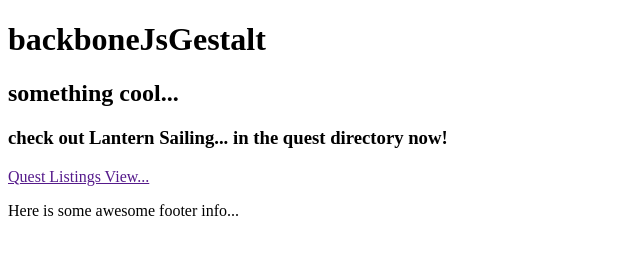
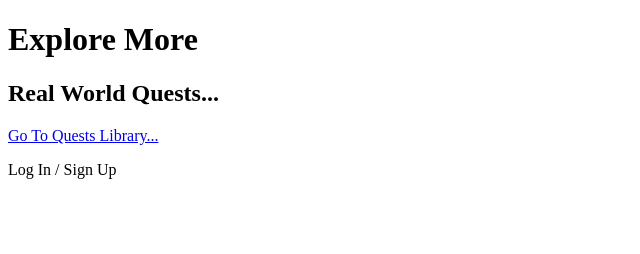
Before and after one commit to ryanpoplin/backboneJsGestalt, a plain HTML site: page app/index.html in a window 1280 px wide. Shown: the whole page, without its empty margins (0-640 px from the left). Drawn offline with Linux system fonts and the light colour scheme.

Commit message:
Updates...

```diff
--- a/app/backbone.testing.js
+++ b/app/backbone.testing.js
@@ -1,6 +1,7 @@
 'use strict';
+
 (function($){
-	// A BackboneJs Router...
+
 	var BackboneJsRouter = Backbone.Router.extend({
 		routes: {
 			// If logged out or needs to sign up; this route...
@@ -10,62 +11,104 @@
 			'quest-display/:quest': 'questDisplayRoute'
 		},
 		initialize: function() {
-			console.log('BackboneJsRouter init...');
 		},
 		defaultLandingIndexRoute: function() {
-			var backboneJsIndexView = new BackboneJsIndexView;
-			backboneJsIndexView.render();
+			var indexBackboneJsView = new IndexBackboneJsView({});
+			indexBackboneJsView.render();
+		},
+		questListingsRoute: function() {
+			var questListingsBackboneJsView = new questListingsBackboneJsView({});
+			questListingsBackboneJsView.render();
 		}
 	});
-	// A BackboneJs Model...
-	var BackboneJsModel = Backbone.Model.extend({
+
+	var IndexBackboneJsModel = Backbone.Model.extend({
 		defaults: {
-			title: 'Park Hop',
-			age: 24
+			indexPrimaryHeading: 'Explore More',
+			indexSubPrimaryHeading: 'Real World Quests...',
+			indexQuestListingsBtn: 'Go To Quests Library...',
 			// {} or [] for 'skill' data?...
 		},
 		initialize: function() {
-			console.log('BackboneJsModel init...');
 		}
 	});
-	var backboneJsModel = new BackboneJsModel({
-		title: 'Lantern Sailing...'
-	});
-	// Another BackboneJs Model...
-	var TestBackboneJsModel = Backbone.Model.extend({
-		test: 'This is a test...',
+
+	var indexBackboneJsModel = new IndexBackboneJsModel({});
+
+	// Add the two Model init's to the Collection!
+	// Make the Collection print out Subviews into the '#spa' element!
+
+	var IndexBackboneJsView = Backbone.View.extend({
+		tagName: 'div',
+		el: '#spa',
+		footerSubView: '.footer-drawer-sub-view',
+		template: _.template($('#index-view-template').html()),
+		model: indexBackboneJsModel,
+		render: function() {
+			var html = this.template({
+				indexPrimaryHeading: this.model.get('indexPrimaryHeading'),
+				indexSubPrimaryHeading: this.model.get('indexSubPrimaryHeading'),
+				indexQuestListingsBtn: this.model.get('indexQuestListingsBtn')			});
+			this.$el.html(html);
+			var footerDrawerSubViewView = new FooterDrawerSubViewView({});
+			footerDrawerSubViewView.render();
+			// .$el ...
+			$(this.footerSubView).append(footerDrawerSubViewView.$el);
+		},
 		initialize: function() {
-			console.log('TestBackboneJsModel init...');
 		}
 	});
-	// A BackboneJs Collection....
-	var TestBackboneJsCollection = Backbone.Collection.extend({
-		model: TestBackboneJsModel,
+
+	var QuestListingsBackboneJsModel = Backbone.Model.extend({
+
+	});
+
+	var QuestListingsBackboneJsCollection = Backbone.Collection.extend({
+
+	});
+
+	var QuestListingsBackboneJsViewView = Backbone.View.extend({
+
+	});
+
+	var FooterDrawerSubViewModel = Backbone.Model.extend({
+		defaults: {
+			retractedText: 'Log In / Sign Up',
+			signUpWithFacebookBtn: 'Sign Up with Facebook',
+			facebookDisclaimer: 'We will never post anything on your profile with out your permission.',
+			spacingText: 'OR',
+			signUpWithEmailBtn: 'Sign Up with Email',
+			alreadySignedUpText: 'Already signed in?',
+			logInLinkText: 'Login now!'
+		},
 		initialize: function() {
-			console.log('BackboneJsCollection init...');
 		}
 	});
-	// Add the two Model init's to the Collection!
-	// Make the Collection print out Subviews into the '#spa' element!
-	// A BackboneJs View...
-	var BackboneJsIndexView = Backbone.View.extend({
-		tagName: 'div',
-		el: '#spa',
-		template: _.template($('#index-view-template').html()),
-		model: backboneJsModel,
+
+	var footerDrawerSubViewModel = new FooterDrawerSubViewModel({});
+
+	var FooterDrawerSubViewView = Backbone.View.extend({
+		template: _.template($('#footer-drawer-sub-view-template').html()),
+		model: footerDrawerSubViewModel,
 		render: function() {
-			var backboneJsModel = new BackboneJsModel({
-				title: 'Park Hop...'
-			});
 			var html = this.template({
-				title: this.model.get('title')
+				retractedText: this.model.get('retractedText'),
+				signUpWithFacebookBtn: this.model.get('signUpWithFacebookBtn'),
+				facebookDisclaimer: this.model.get('facebookDisclaimer'),
+				spacingText: this.model.get('spacingText'),
+				signUpWithEmailBtn: this.model.get('signUpWithEmailBtn'),
+				alreadySignedUpText: this.model.get('alreadySignedUpText'),
+				logInLinkText: this.model.get('logInLinkText')
 			});
 			this.$el.html(html);
+		},
+		initialize: function() {
 		}
 	});
-	// Is this now relevant?...
+
 	$(function(){
-		var Application = new BackboneJsRouter;
+		var application = new BackboneJsRouter;
 		Backbone.history.start();
 	});
+
 }(jQuery));
--- a/app/index.html
+++ b/app/index.html
@@ -1,4 +1,4 @@
-<!-- HTML/5... -->
+<!-- HTML/5 App... -->
 <!doctype html>
 <html lang="en">
 	<head>
@@ -6,8 +6,10 @@
 		<title>backboneJsGestalt</title>
 		<!-- Yea, I know valuable stuff is missing here... -->
 		<style>
-			/* Add HTML/5/CSS/3 Reset... */
-
+			/* Utility Classes... */
+			.display-none {
+				display: none;
+			}
 		</style>
 		<!-- Replace with CDN... -->
 		<!-- Vendor Software... -->
@@ -20,21 +22,30 @@
 			<!-- BackboneJs App Loaded Views Container -->
 		</div>
 		<!-- JavaScript Templates... -->
-		<!-- Index View Template... -->
+		<!-- Index Template... -->
 		<script type="text/template" id="index-view-template">
-			<header id="header" class="">
+			<div id="index-view-container" class="">
 				<hgroup>
-					<h1>backboneJsGestalt</h1>
-					<h2>something cool...</h2>
+					<h1><%= indexPrimaryHeading %></h1>
+					<h2><%= indexSubPrimaryHeading %></h2>
 				</hgroup>
-			</header>
-			<section id="" class="">
-				<h3>check out <%= title %> in the quest directory now!</h3>
-				<a href="">Quest Listings View...</a>
-			</section>
-			<footer id="" class="">
-				<p>Here is some awesome footer info...</p>
-			</footer>
+				<a href="#/quest-listings"><%= indexQuestListingsBtn %></a>
+				<footer id="" class="footer-drawer-sub-view">
+				</footer>
+			</div>
+		</script>
+		<!-- Footer Drawer Template... -->
+		<script type="text/template" id="footer-drawer-sub-view-template">
+			<div id="footer-drawer-sub-view-container" class="">
+				<p class=""><%= retractedText %></p>
+				<a href="#/" class="display-none"><%= signUpWithFacebookBtn %></a>
+				<p class="display-none"><%= facebookDisclaimer %></p>
+				<p class="display-none"><%= spacingText %></p>
+				<a href="#/" class="display-none"><%= signUpWithEmailBtn %></a>
+				<br>
+				<span class="display-none"><%= alreadySignedUpText %></span>
+				<a href="#/" class="display-none"><%= logInLinkText %></a>
+			</div>
 		</script>
 		<!-- The BackboneJs App... -->
 		<script src="backbone.testing.js"></script>
```
Also changed, not shown: app/bower_components/css/backbone.testing.css (added).
